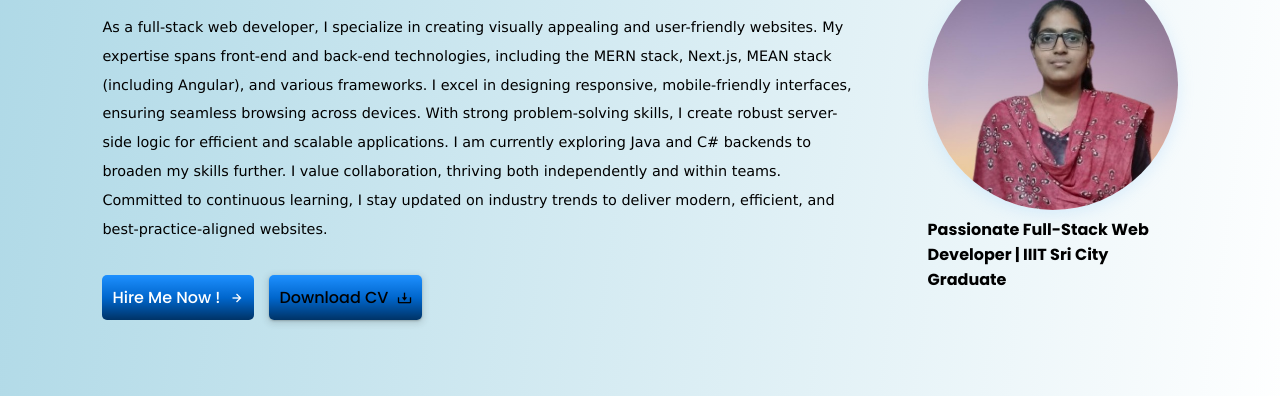
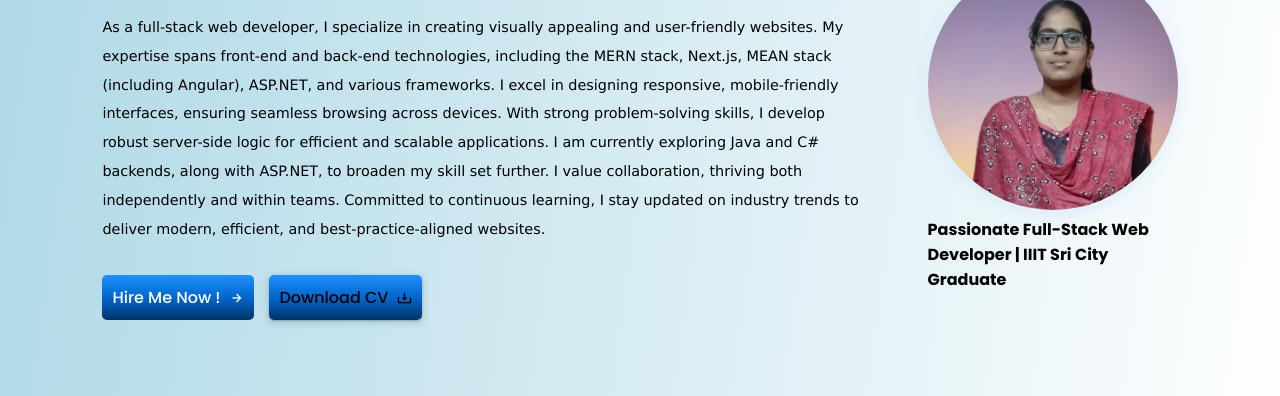
Before and after one commit to Afreen4115/Portfolio, a plain HTML site: page index.html in a window 1280 px wide. Shown: the part 299-695 px from the top of the page. Drawn offline with nearby package versions, Linux system fonts and the light colour scheme.

Commit message:
Update index.html

```diff
--- a/index.html
+++ b/index.html
@@ -54,17 +54,7 @@
           <h2>Software Developer</h2>
         </div>
         <p>
-          As a full-stack web developer, I specialize in creating visually
-          appealing and user-friendly websites. My expertise spans front-end and
-          back-end technologies, including the MERN stack, Next.js, MEAN stack
-          (including Angular), and various frameworks. I excel in designing
-          responsive, mobile-friendly interfaces, ensuring seamless browsing
-          across devices. With strong problem-solving skills, I create robust
-          server-side logic for efficient and scalable applications. I am
-          currently exploring Java and C# backends to broaden my skills further.
-          I value collaboration, thriving both independently and within teams.
-          Committed to continuous learning, I stay updated on industry trends to
-          deliver modern, efficient, and best-practice-aligned websites.
+         As a full-stack web developer, I specialize in creating visually appealing and user-friendly websites. My expertise spans front-end and back-end technologies, including the MERN stack, Next.js, MEAN stack (including Angular), ASP.NET, and various frameworks. I excel in designing responsive, mobile-friendly interfaces, ensuring seamless browsing across devices. With strong problem-solving skills, I develop robust server-side logic for efficient and scalable applications. I am currently exploring Java and C# backends, along with ASP.NET, to broaden my skill set further. I value collaboration, thriving both independently and within teams. Committed to continuous learning, I stay updated on industry trends to deliver modern, efficient, and best-practice-aligned websites.
         </p>
 
         <div class="btn-box">
```
